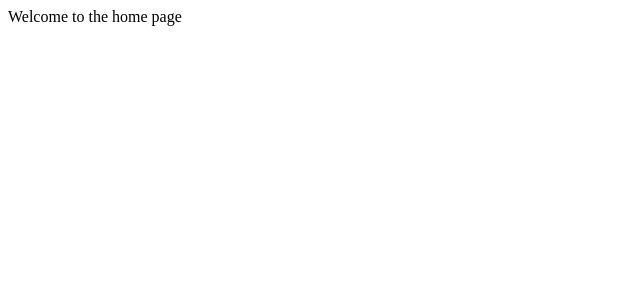
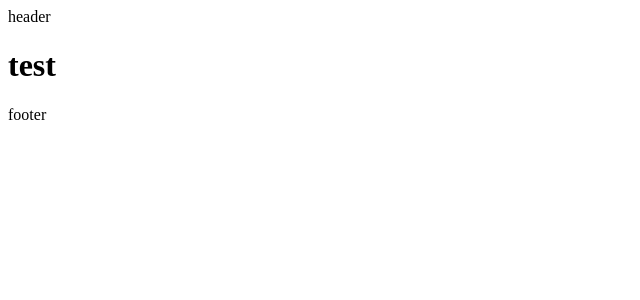
Before and after one commit to incognitosudo/TechForGoodInc-Assurance-Cloud-Analytics-and-Dashboard, a Next.js app: page / in a window 1280 px wide. Shown: the top 300 px of the page, without its empty margins (0-640 px from the left). Built offline with nearby package versions, Linux system fonts and the light colour scheme.

Commit message:
First commit, basic files

```diff
--- /dev/null
+++ b/components/Layout.js
@@ -0,0 +1,19 @@
+import Head from 'next/head';
+import Button from '@material-ui/core/Button';
+
+const basic = ({ children }) => (
+    <div>
+        <Head>
+            <title>Assurance</title>
+        </Head>
+        <header>
+            header
+        </header>
+
+        {children}
+
+        <footer>footer</footer>
+    </div>
+)
+
+export default basic;
--- a/package.json
+++ b/package.json
@@ -10,6 +10,7 @@
   "author": "",
   "license": "ISC",
   "dependencies": {
+    "@material-ui/core": "^4.12.1",
     "next": "^11.0.1",
     "react": "^17.0.2",
     "react-dom": "^17.0.2"
--- /dev/null
+++ b/pages/_app.js
@@ -0,0 +1,18 @@
+import Head from 'next/head'
+
+function AssuranceApp({ Component, pageProps }) {
+    return (
+        <>
+            <Head>
+                <meta name="description" content="Assurance"/>
+                <meta
+                name="viewport"
+                content="minimum-scale=1, initial-scale=1, width=device-width"
+                />
+            </Head>
+            <Component {...pageProps} />
+        </>
+    )
+}
+
+export default AssuranceApp;
--- /dev/null
+++ b/pages/_document.js
@@ -0,0 +1,19 @@
+import Document, { Head, Main, NextScript, Html } from 'next/document';
+
+class AssuranceDocument extends Document {
+    render() {
+        return (
+            <Html lang="en">
+                <Head>
+
+                </Head>
+                <body>
+                    <Main />
+                    <NextScript />
+                </body>
+            </Html>
+        )
+    }
+}
+
+export default AssuranceDocument;
--- a/pages/index.js
+++ b/pages/index.js
@@ -1,5 +1,9 @@
+import Layout from '../components/Layout';
+
 const Index = () => (
-    <div>Welcome to the home page</div>
+    <Layout>
+        <h1>test</h1>
+    </Layout>
 )
 
 export default Index;
```
Also changed, not shown: 1 other file (tests, documents, lock files or other folders).
